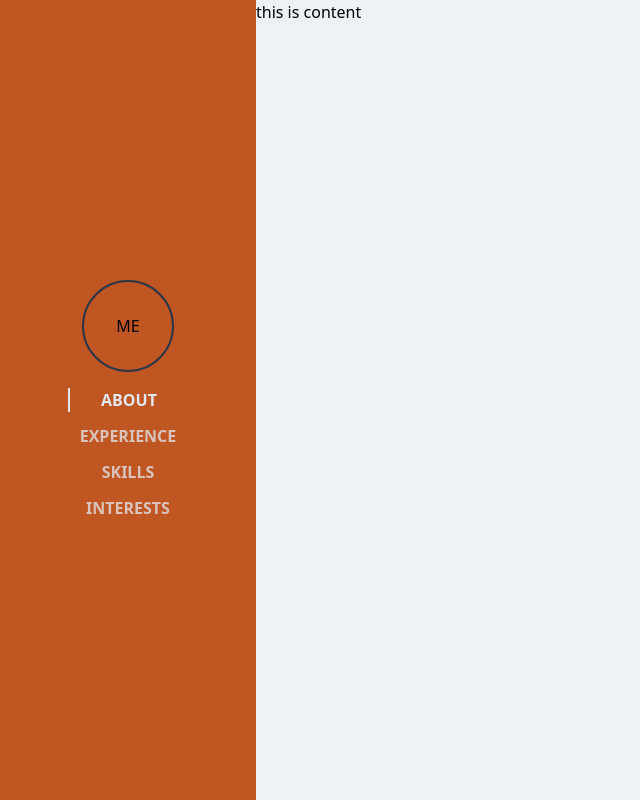
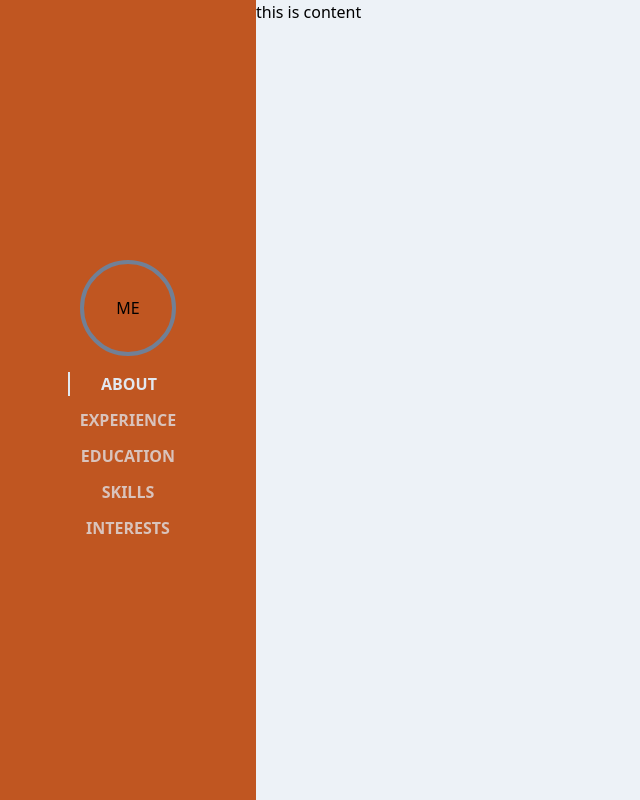
Before and after one commit to tcov189/portfolio, a Vue app: page / in a window 1280 px wide. Shown: the whole page, without its empty margins (0-640 px from the left). Built offline with nearby package versions, Linux system fonts and the light colour scheme.

Commit message:
Update to sidebar and widths for main layout components

```diff
--- a/src/layout/MainLayout.vue
+++ b/src/layout/MainLayout.vue
@@ -1,6 +1,6 @@
 <template>
-  <div class="container flex min-h-screen bg-gray-200">
-    <Sidebar />
+  <div class="flex min-h-screen bg-gray-200">
+    <Sidebar class="w-64" />
     <Content>
       <slot></slot>
     </Content>
--- a/src/layout/Sidebar.vue
+++ b/src/layout/Sidebar.vue
@@ -1,6 +1,6 @@
 <template>
-  <aside class="w-64 bg-orange-700 flex flex-col justify-center items-center">
-    <div class="border-2 border-gray-800 rounded-full p-8 mb-4">
+  <aside class="bg-orange-700 flex flex-col justify-center items-center">
+    <div class="border-4 border-gray-600 rounded-full p-8 mb-4">
       ME
     </div>
     <ul class="text-center space-y-3 text-gray-300 font-bold uppercase">
@@ -22,7 +22,7 @@ export default {
   data() {
     return {
       activeTab: "about",
-      tabs: ["about", "experience", "skills", "interests"],
+      tabs: ["about", "experience", "education", "skills", "interests"],
     };
   },
   methods: {
```
